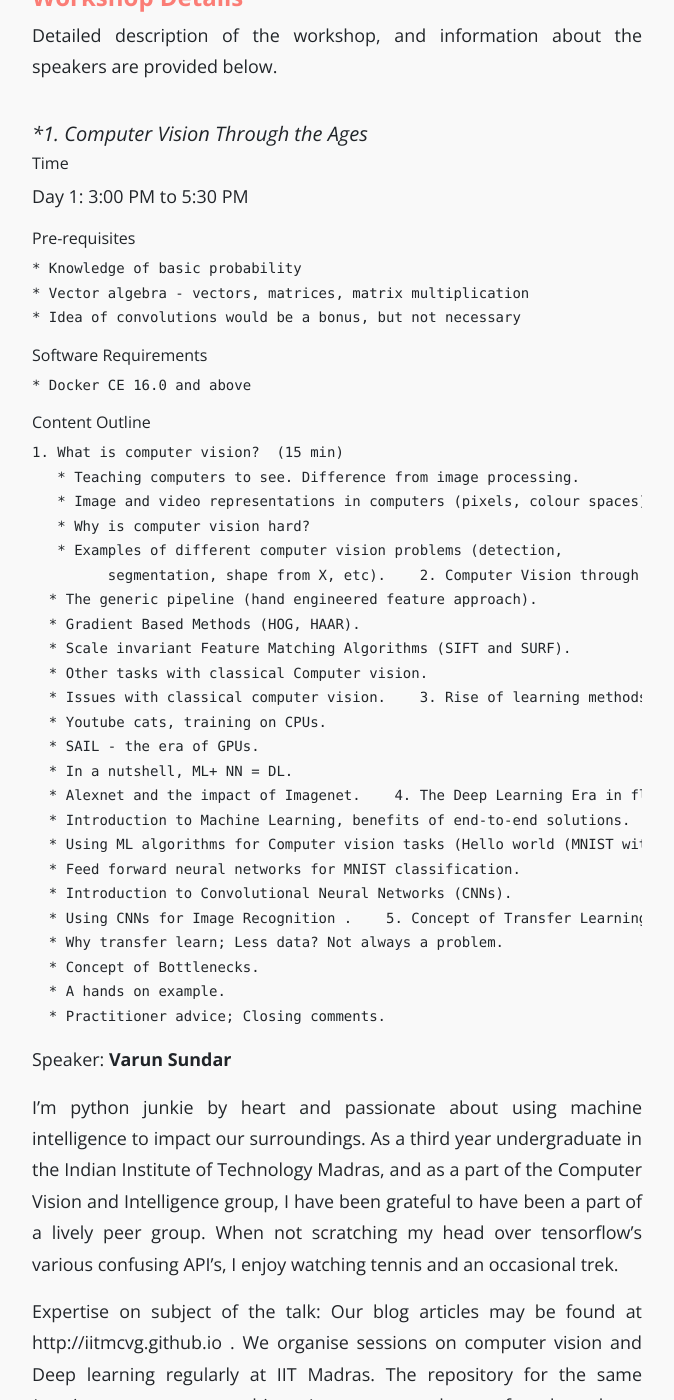
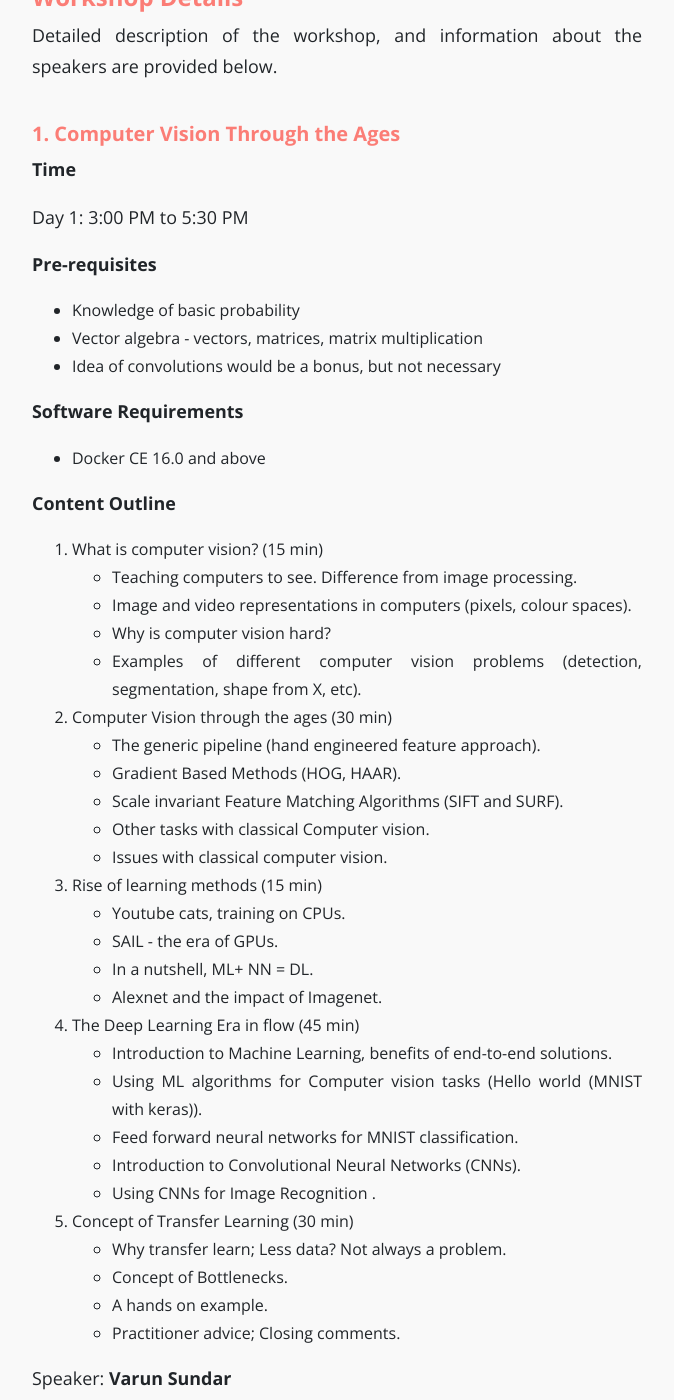
Before and after one commit to PySangamam/website, a Jekyll site: the page built from _posts/2018-09-04-workshop-list.md, in a window 1280 px wide and 1400 px high, scrolled down 391 px. Shown: the whole window, without its empty margins (303-977 px from the left). Built offline with Jekyll 4.4.1, drawn with Linux system fonts in a browser that asks for light colours; some of the changed text lies outside the part shown.

Commit message:
Fixed formatting for workshop page.

```diff
--- a/_posts/2018-09-04-workshop-list.md
+++ b/_posts/2018-09-04-workshop-list.md
@@ -23,52 +23,52 @@ speakers are provided below.
 
 <!--more-->
 
-##### **1. Computer Vision Through the Ages*
+##### **1. Computer Vision Through the Ages**
 
-###### Time
+**Time**
 
 Day 1: 3:00 PM to 5:30 PM
 
-###### Pre-requisites
+**Pre-requisites**
 
-    * Knowledge of basic probability
-    * Vector algebra - vectors, matrices, matrix multiplication
-    * Idea of convolutions would be a bonus, but not necessary
+  * Knowledge of basic probability
+  * Vector algebra - vectors, matrices, matrix multiplication
+  * Idea of convolutions would be a bonus, but not necessary
 
-###### Software Requirements
+**Software Requirements**
 
-    * Docker CE 16.0 and above
+  * Docker CE 16.0 and above
 
-###### Content Outline
+**Content Outline**
 
-    1. What is computer vision?  (15 min)
-       * Teaching computers to see. Difference from image processing.
-       * Image and video representations in computers (pixels, colour spaces).
-       * Why is computer vision hard?
-       * Examples of different computer vision problems (detection,
-       	 segmentation, shape from X, etc).
-   2. Computer Vision through the ages (30 min)
-      * The generic pipeline (hand engineered feature approach).
-      * Gradient Based Methods (HOG, HAAR).
-      * Scale invariant Feature Matching Algorithms (SIFT and SURF).
-      * Other tasks with classical Computer vision.
-      * Issues with classical computer vision.
-   3. Rise of learning methods (15 min)
-      * Youtube cats, training on CPUs.
-      * SAIL - the era of GPUs.
-      * In a nutshell, ML+ NN = DL.
-      * Alexnet and the impact of Imagenet.
-   4. The Deep Learning Era in flow (45  min)
-      * Introduction to Machine Learning, benefits of end-to-end solutions.
-      * Using ML algorithms for Computer vision tasks (Hello world (MNIST with keras)).
-      * Feed forward neural networks for MNIST classification.
-      * Introduction to Convolutional Neural Networks (CNNs).
-      * Using CNNs for Image Recognition .
-   5. Concept of Transfer Learning (30 min)
-      * Why transfer learn; Less data? Not always a problem.
-      * Concept of Bottlenecks.
-      * A hands on example.
-      * Practitioner advice; Closing comments.
+ 1. What is computer vision?  (15 min)
+    * Teaching computers to see. Difference from image processing.
+    * Image and video representations in computers (pixels, colour spaces).
+    * Why is computer vision hard?
+    * Examples of different computer vision problems (detection,
+    	 segmentation, shape from X, etc).
+2. Computer Vision through the ages (30 min)
+   * The generic pipeline (hand engineered feature approach).
+   * Gradient Based Methods (HOG, HAAR).
+   * Scale invariant Feature Matching Algorithms (SIFT and SURF).
+   * Other tasks with classical Computer vision.
+   * Issues with classical computer vision.
+3. Rise of learning methods (15 min)
+   * Youtube cats, training on CPUs.
+   * SAIL - the era of GPUs.
+   * In a nutshell, ML+ NN = DL.
+   * Alexnet and the impact of Imagenet.
+4. The Deep Learning Era in flow (45  min)
+   * Introduction to Machine Learning, benefits of end-to-end solutions.
+   * Using ML algorithms for Computer vision tasks (Hello world (MNIST with keras)).
+   * Feed forward neural networks for MNIST classification.
+   * Introduction to Convolutional Neural Networks (CNNs).
+   * Using CNNs for Image Recognition .
+5. Concept of Transfer Learning (30 min)
+   * Why transfer learn; Less data? Not always a problem.
+   * Concept of Bottlenecks.
+   * A hands on example.
+   * Practitioner advice; Closing comments.
 
 Speaker: **Varun Sundar**
 
@@ -105,19 +105,19 @@ This workshop will focus on creating generators and co-routines using
 Python 2 and Python 3 and also on the new `async` and `await` feature
 introduced since Python 3.5.
 
-###### Time
+**Time**
 
 Day 2: 10:30 AM to 1:00 PM
 
-##### Pre-requisites
+**Pre-requisites**
 
   * Participants are expected to basic Python syntax and semantics.
 
-##### Software Requirements
+**Software Requirements**
 
   * Python 3.6 and above
 
-##### Content Outline
+**Content Outline**
 
   - Concurrency Vs Parallelism: Choosing generator/coroutines Vs Threads/Processes
   - Introduction to generators
@@ -157,7 +157,7 @@ around with various free/open source software, toy operating systems,
 learning new libraries, tools, programming languages and at times
 reading articles, books and journals related to the same.
 
-LinkedIn: https://www.linkedin.com/in/chandrashekarbabu/
+LinkedIn: [https://www.linkedin.com/in/chandrashekarbabu/](https://www.linkedin.com/in/chandrashekarbabu/)
 
 ##### **3. Introduction to Pandas & Scaling Pandas for large Datasets**
 
@@ -168,19 +168,19 @@ pieces for a long time now. We will teach the basics and advanced
 aggregations with Pandas. We will also teach newer ways to scale
 pandas for solving medium size data engineering problems.
 
-###### Time
+**Time**
 
 Day 2: 3:00 PM to 5:30 PM
 
-###### Pre-requisites
+**Pre-requisites**
 
     * Basic Python concepts
 
-###### Software Requirements
+**Software Requirements**
 
     * Anaconda (Python 3.6)
 
-###### Content Outline
+**Content Outline**
 
     1. Basics
        * Very quick introduction to pandas and jupyter notebook
```
Also changed, not shown: other parts of _posts/2018-09-04-workshop-list.md (+0 -2 lines).
